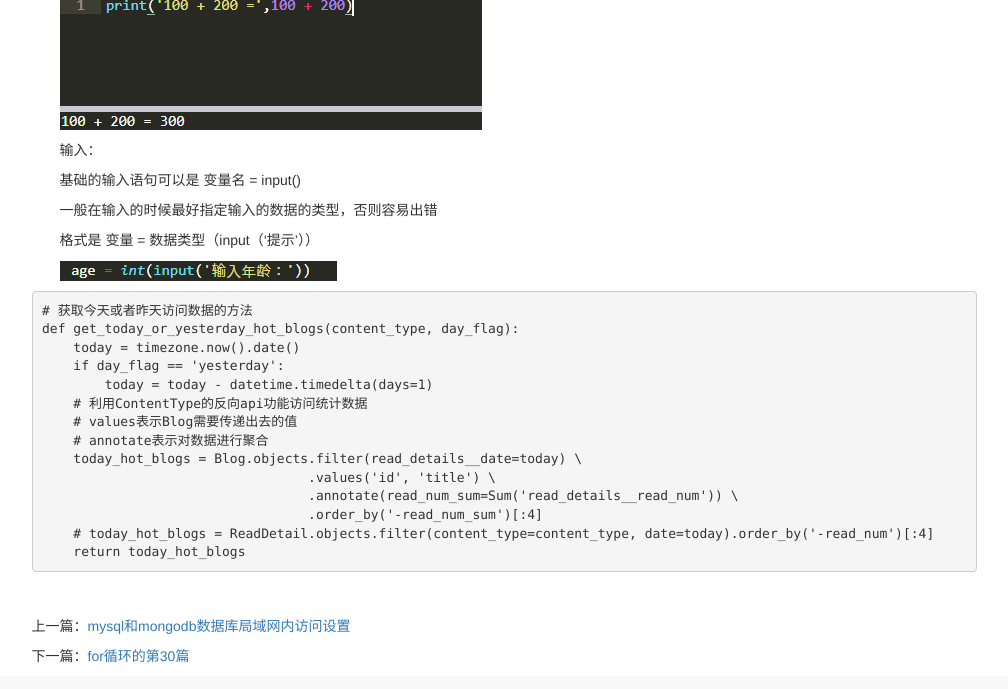
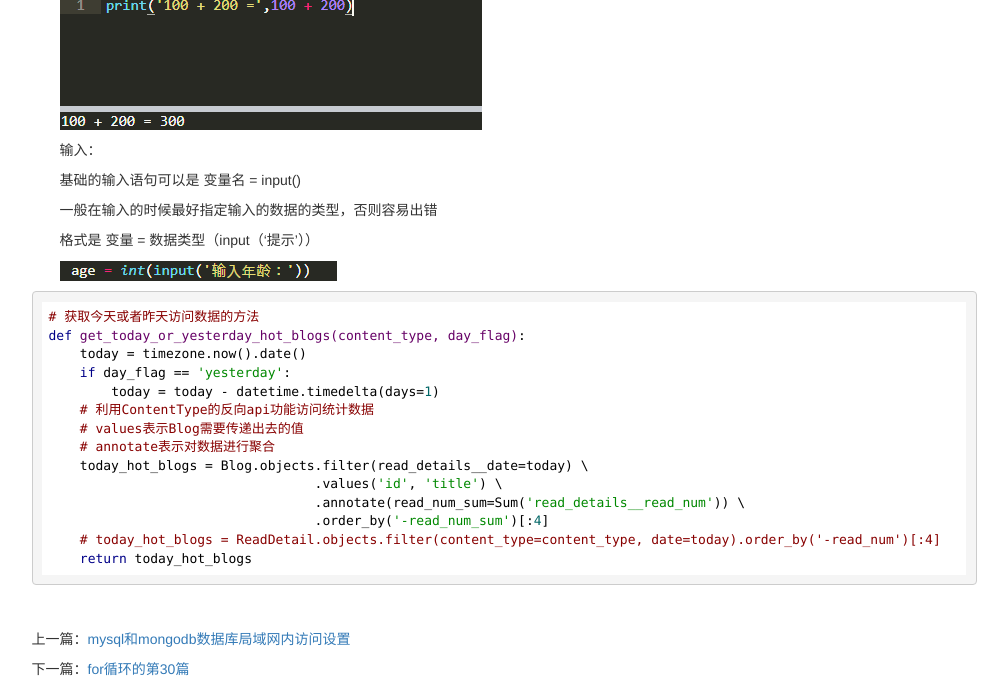
Before and after one commit to zhangyongming13/mysite, a Django app: page /blog/38 in a window 1280 px wide. Shown: the part 618-1307 px from the top of the page, without its empty margins (136-1144 px from the left). Before the commit the page ends 1281 px from the top, so only its background shows below. Run offline with Django 3.2, Linux system fonts and the light colour scheme; data comes from the database, SQL or seed files in the repository; both versions use the stored data as it was after the commit; some libraries are stand-ins or nearby versions.

Commit message:
201905091751富文本添加了新的配置，支持代码块等功能

```diff
--- a/blog/models.py
+++ b/blog/models.py
@@ -21,7 +21,7 @@ class Blog(models.Model, ReadNumExpandMethod):
     title = models.CharField(max_length=50)
     # 博文的类型作为一个外键引入到Blog模型中
     blog_type = models.ForeignKey(BlogType, on_delete=models.DO_NOTHING)
-    content = RichTextUploadingField()
+    content = RichTextUploadingField(config_name='my_config')
     # 利用django自带的用户认证模型为新闻添加作者，on_delete表示文章删除的时候对关联对应的作者的操作，这里式不做任何操作
     author = models.ForeignKey(User, on_delete=models.DO_NOTHING)
     created_time = models.DateTimeField(auto_now_add=True)
--- a/blog/templates/blog/blog_detail.html
+++ b/blog/templates/blog/blog_detail.html
@@ -3,6 +3,13 @@
 {% load staticfiles %}
 {% block header_extends %}
     <link rel="stylesheet" href="{% static 'blog_detail.css' %}">
+    <link rel="stylesheet" href="/static/googlecode.css">
+    <script src="/static/highlight.pack.js"></script>
+    <script>hljs.initHighlightingOnLoad();</script>
+{#    <link rel="stylesheet"#}
+{#      href="//cdnjs.cloudflare.com/ajax/libs/highlight.js/9.15.6/styles/default.min.css">#}
+{#    <script src="//cdnjs.cloudflare.com/ajax/libs/highlight.js/9.15.6/highlight.min.js"></script>#}
+{#    <script>hljs.initHighlightingOnLoad();</script>#}
 {% endblock %}
 
 {% block title %}
--- /dev/null
+++ b/static/googlecode.css
@@ -0,0 +1,89 @@
+/*
+
+Google Code style (c) Aahan Krish <geekpanth3r@gmail.com>
+
+*/
+
+.hljs {
+  display: block;
+  overflow-x: auto;
+  padding: 0.5em;
+  background: white;
+  color: black;
+}
+
+.hljs-comment,
+.hljs-quote {
+  color: #800;
+}
+
+.hljs-keyword,
+.hljs-selector-tag,
+.hljs-section,
+.hljs-title,
+.hljs-name {
+  color: #008;
+}
+
+.hljs-variable,
+.hljs-template-variable {
+  color: #660;
+}
+
+.hljs-string,
+.hljs-selector-attr,
+.hljs-selector-pseudo,
+.hljs-regexp {
+  color: #080;
+}
+
+.hljs-literal,
+.hljs-symbol,
+.hljs-bullet,
+.hljs-meta,
+.hljs-number,
+.hljs-link {
+  color: #066;
+}
+
+.hljs-title,
+.hljs-doctag,
+.hljs-type,
+.hljs-attr,
+.hljs-built_in,
+.hljs-builtin-name,
+.hljs-params {
+  color: #606;
+}
+
+.hljs-attribute,
+.hljs-subst {
+  color: #000;
+}
+
+.hljs-formula {
+  background-color: #eee;
+  font-style: italic;
+}
+
+.hljs-selector-id,
+.hljs-selector-class {
+  color: #9B703F
+}
+
+.hljs-addition {
+  background-color: #baeeba;
+}
+
+.hljs-deletion {
+  background-color: #ffc8bd;
+}
+
+.hljs-doctag,
+.hljs-strong {
+  font-weight: bold;
+}
+
+.hljs-emphasis {
+  font-style: italic;
+}
```
Also changed, not shown: mysite/settings.py (+22 -0 lines), db.sqlite3, static/highlight.pack.js (added).
